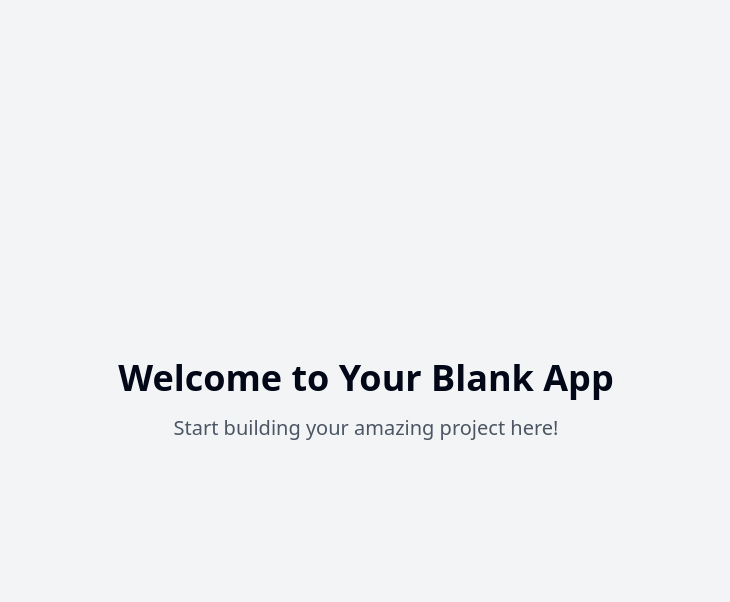
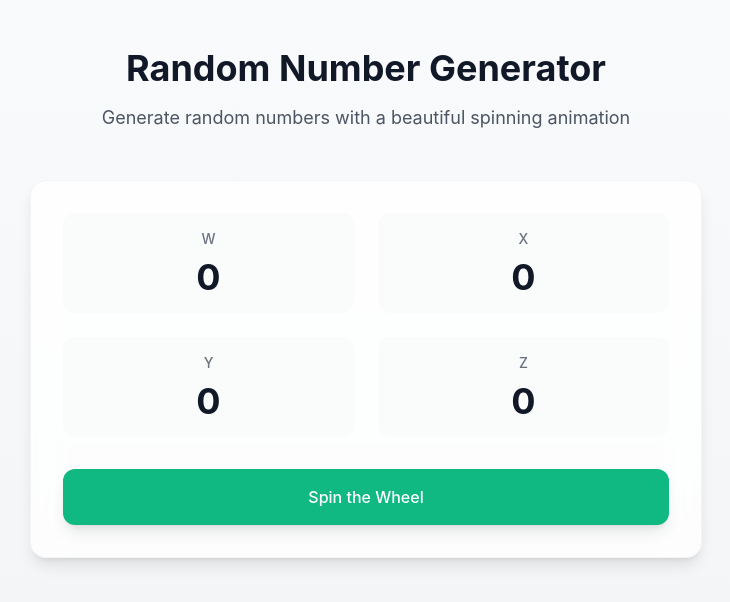
Before and after one commit to mmlxD/random-image-roulette, a React (Vite) app: page / in a window 1280 px wide. Shown: the top 602 px of the page, without its empty margins (274-1004 px from the left). Built offline with nearby package versions, Linux system fonts and the light colour scheme.

Commit message:
Add roulette application feature
Implement a web roulette application that rolls a dice to randomly generate numbers for "W", "X", "Y", and "Z". Include functionality to add new images for the roulette.
[skip gpt_engineer]

```diff
--- a/package.json
+++ b/package.json
@@ -45,6 +45,7 @@
     "cmdk": "^1.0.0",
     "date-fns": "^3.6.0",
     "embla-carousel-react": "^8.3.0",
+    "framer-motion": "^12.0.5",
     "input-otp": "^1.2.4",
     "lucide-react": "^0.462.0",
     "next-themes": "^0.3.0",
--- /dev/null
+++ b/src/components/History.tsx
@@ -0,0 +1,61 @@
+import { motion } from "framer-motion";
+
+interface HistoryEntry {
+  id: number;
+  timestamp: Date;
+  values: {
+    w: number;
+    x: number;
+    y: number;
+    z: number;
+  };
+}
+
+interface HistoryProps {
+  entries: HistoryEntry[];
+}
+
+export const History = ({ entries }: HistoryProps) => {
+  if (entries.length === 0) {
+    return null;
+  }
+
+  return (
+    <motion.div
+      initial={{ opacity: 0, y: 20 }}
+      animate={{ opacity: 1, y: 0 }}
+      className="w-full max-w-2xl mx-auto mt-8"
+    >
+      <div className="bg-white/80 backdrop-blur-lg rounded-2xl p-6 shadow-lg border border-gray-100">
+        <h2 className="text-xl font-semibold text-gray-900 mb-4">History</h2>
+        <div className="space-y-4">
+          {entries.map((entry, index) => (
+            <motion.div
+              key={entry.id}
+              initial={{ opacity: 0, x: -20 }}
+              animate={{ opacity: 1, x: 0 }}
+              transition={{ delay: index * 0.1 }}
+              className="flex items-center justify-between p-4 bg-gray-50/80 rounded-xl"
+            >
+              <div className="flex items-center space-x-4">
+                {Object.entries(entry.values).map(([key, value]) => (
+                  <div key={key} className="text-center">
+                    <span className="text-sm font-medium text-gray-500 block">
+                      {key.toUpperCase()}
+                    </span>
+                    <span className="text-lg font-semibold text-gray-900">
+                      {value}
+                    </span>
+                  </div>
+                ))}
+              </div>
+              <span className="text-sm text-gray-500">
+                {new Date(entry.timestamp).toLocaleTimeString()}
+              </span>
+            </motion.div>
+          ))}
+        </div>
+      </div>
+    </motion.div>
+  );
+};
--- /dev/null
+++ b/src/components/RouletteWheel.tsx
@@ -0,0 +1,86 @@
+import { useState, useEffect } from "react";
+import { motion, AnimatePresence } from "framer-motion";
+import { toast } from "sonner";
+
+interface RouletteWheelProps {
+  onSpinComplete: (values: { w: number; x: number; y: number; z: number }) => void;
+}
+
+export const RouletteWheel = ({ onSpinComplete }: RouletteWheelProps) => {
+  const [isSpinning, setIsSpinning] = useState(false);
+  const [numbers, setNumbers] = useState({ w: 0, x: 0, y: 0, z: 0 });
+
+  const generateRandomNumber = () => Math.floor(Math.random() * 100) + 1;
+
+  const spin = () => {
+    if (isSpinning) return;
+
+    setIsSpinning(true);
+    toast("Spinning the wheel...");
+
+    // Animate numbers changing rapidly
+    let iterations = 0;
+    const maxIterations = 20;
+    const interval = setInterval(() => {
+      setNumbers({
+        w: generateRandomNumber(),
+        x: generateRandomNumber(),
+        y: generateRandomNumber(),
+        z: generateRandomNumber(),
+      });
+
+      iterations++;
+      if (iterations >= maxIterations) {
+        clearInterval(interval);
+        const finalNumbers = {
+          w: generateRandomNumber(),
+          x: generateRandomNumber(),
+          y: generateRandomNumber(),
+          z: generateRandomNumber(),
+        };
+        setNumbers(finalNumbers);
+        setIsSpinning(false);
+        onSpinComplete(finalNumbers);
+        toast("Spin complete!");
+      }
+    }, 100);
+  };
+
+  return (
+    <div className="w-full max-w-2xl mx-auto">
+      <motion.div
+        className="bg-white/80 backdrop-blur-lg rounded-2xl p-8 shadow-lg border border-gray-100"
+        initial={{ scale: 0.9, opacity: 0 }}
+        animate={{ scale: 1, opacity: 1 }}
+        transition={{ duration: 0.3 }}
+      >
+        <div className="grid grid-cols-2 gap-6 mb-8">
+          {Object.entries(numbers).map(([key, value]) => (
+            <motion.div
+              key={key}
+              className="flex flex-col items-center p-4 bg-gray-50/80 rounded-xl"
+              animate={{ scale: isSpinning ? [1, 1.02, 1] : 1 }}
+              transition={{ duration: 0.2, repeat: isSpinning ? Infinity : 0 }}
+            >
+              <span className="text-sm font-medium text-gray-500 uppercase mb-2">
+                {key.toUpperCase()}
+              </span>
+              <span className="text-4xl font-bold text-gray-900">{value}</span>
+            </motion.div>
+          ))}
+        </div>
+
+        <motion.button
+          onClick={spin}
+          disabled={isSpinning}
+          className="w-full py-4 px-6 bg-emerald-500 text-white rounded-xl font-medium
+                   transition-all duration-200 hover:bg-emerald-600 disabled:opacity-50
+                   disabled:cursor-not-allowed shadow-lg hover:shadow-xl"
+          whileTap={{ scale: 0.98 }}
+        >
+          {isSpinning ? "Spinning..." : "Spin the Wheel"}
+        </motion.button>
+      </motion.div>
+    </div>
+  );
+};
--- a/src/pages/Index.tsx
+++ b/src/pages/Index.tsx
@@ -1,12 +1,59 @@
-// Update this page (the content is just a fallback if you fail to update the page)
+import { useState } from "react";
+import { RouletteWheel } from "@/components/RouletteWheel";
+import { History } from "@/components/History";
+import { motion } from "framer-motion";
+
+interface HistoryEntry {
+  id: number;
+  timestamp: Date;
+  values: {
+    w: number;
+    x: number;
+    y: number;
+    z: number;
+  };
+}
 
 const Index = () => {
+  const [history, setHistory] = useState<HistoryEntry[]>([]);
+
+  const handleSpinComplete = (values: { w: number; x: number; y: number; z: number }) => {
+    const newEntry: HistoryEntry = {
+      id: Date.now(),
+      timestamp: new Date(),
+      values,
+    };
+    setHistory((prev) => [newEntry, ...prev].slice(0, 10)); // Keep last 10 entries
+  };
+
   return (
-    <div className="min-h-screen flex items-center justify-center bg-gray-100">
-      <div className="text-center">
-        <h1 className="text-4xl font-bold mb-4">Welcome to Your Blank App</h1>
-        <p className="text-xl text-gray-600">Start building your amazing project here!</p>
-      </div>
+    <div className="min-h-screen bg-gradient-to-b from-gray-50 to-gray-100 py-12 px-4">
+      <motion.div
+        initial={{ opacity: 0, y: 20 }}
+        animate={{ opacity: 1, y: 0 }}
+        className="max-w-4xl mx-auto"
+      >
+        <div className="text-center mb-12">
+          <motion.h1
+            initial={{ opacity: 0, y: -20 }}
+            animate={{ opacity: 1, y: 0 }}
+            className="text-4xl font-bold text-gray-900 mb-4"
+          >
+            Random Number Generator
+          </motion.h1>
+          <motion.p
+            initial={{ opacity: 0, y: -20 }}
+            animate={{ opacity: 1, y: 0 }}
+            transition={{ delay: 0.1 }}
+            className="text-lg text-gray-600"
+          >
+            Generate random numbers with a beautiful spinning animation
+          </motion.p>
+        </div>
+
+        <RouletteWheel onSpinComplete={handleSpinComplete} />
+        <History entries={history} />
+      </motion.div>
     </div>
   );
 };
--- a/tailwind.config.ts
+++ b/tailwind.config.ts
@@ -12,85 +12,80 @@ export default {
   theme: {
     container: {
       center: true,
-			padding: '2rem',
+      padding: "2rem",
       screens: {
-				'2xl': '1400px'
-			}
+        "2xl": "1400px",
+      },
     },
     extend: {
+      fontFamily: {
+        sans: ["Inter", "sans-serif"],
+      },
       colors: {
-				border: 'hsl(var(--border))',
-				input: 'hsl(var(--input))',
-				ring: 'hsl(var(--ring))',
-				background: 'hsl(var(--background))',
-				foreground: 'hsl(var(--foreground))',
+        border: "hsl(var(--border))",
+        input: "hsl(var(--input))",
+        ring: "hsl(var(--ring))",
+        background: "hsl(var(--background))",
+        foreground: "hsl(var(--foreground))",
         primary: {
-					DEFAULT: 'hsl(var(--primary))',
-					foreground: 'hsl(var(--primary-foreground))'
+          DEFAULT: "hsl(var(--primary))",
+          foreground: "hsl(var(--primary-foreground))",
         },
         secondary: {
-					DEFAULT: 'hsl(var(--secondary))',
-					foreground: 'hsl(var(--secondary-foreground))'
+          DEFAULT: "hsl(var(--secondary))",
+          foreground: "hsl(var(--secondary-foreground))",
         },
         destructive: {
-					DEFAULT: 'hsl(var(--destructive))',
-					foreground: 'hsl(var(--destructive-foreground))'
+          DEFAULT: "hsl(var(--destructive))",
+          foreground: "hsl(var(--destructive-foreground))",
         },
         muted: {
-					DEFAULT: 'hsl(var(--muted))',
-					foreground: 'hsl(var(--muted-foreground))'
+          DEFAULT: "hsl(var(--muted))",
+          foreground: "hsl(var(--muted-foreground))",
         },
         accent: {
-					DEFAULT: 'hsl(var(--accent))',
-					foreground: 'hsl(var(--accent-foreground))'
+          DEFAULT: "hsl(var(--accent))",
+          foreground: "hsl(var(--accent-foreground))",
         },
         popover: {
-					DEFAULT: 'hsl(var(--popover))',
-					foreground: 'hsl(var(--popover-foreground))'
+          DEFAULT: "hsl(var(--popover))",
+          foreground: "hsl(var(--popover-foreground))",
         },
         card: {
-					DEFAULT: 'hsl(var(--card))',
-					foreground: 'hsl(var(--card-foreground))'
+          DEFAULT: "hsl(var(--card))",
+          foreground: "hsl(var(--card-foreground))",
         },
-				sidebar: {
-					DEFAULT: 'hsl(var(--sidebar-background))',
-					foreground: 'hsl(var(--sidebar-foreground))',
-					primary: 'hsl(var(--sidebar-primary))',
-					'primary-foreground': 'hsl(var(--sidebar-primary-foreground))',
-					accent: 'hsl(var(--sidebar-accent))',
-					'accent-foreground': 'hsl(var(--sidebar-accent-foreground))',
-					border: 'hsl(var(--sidebar-border))',
-					ring: 'hsl(var(--sidebar-ring))'
-				}
-			},
-			borderRadius: {
-				lg: 'var(--radius)',
-				md: 'calc(var(--radius) - 2px)',
-				sm: 'calc(var(--radius) - 4px)'
       },
       keyframes: {
-				'accordion-down': {
-					from: {
-						height: '0'
+        "accordion-down": {
+          from: { height: "0" },
+          to: { height: "var(--radix-accordion-content-height)" },
         },
-					to: {
-						height: 'var(--radix-accordion-content-height)'
-					}
+        "accordion-up": {
+          from: { height: "var(--radix-accordion-content-height)" },
+          to: { height: "0" },
         },
-				'accordion-up': {
-					from: {
-						height: 'var(--radix-accordion-content-height)'
+        spin: {
+          "0%": { transform: "rotate(0deg)" },
+          "100%": { transform: "rotate(360deg)" },
         },
-					to: {
-						height: '0'
-					}
-				}
+        "fade-in": {
+          "0%": { opacity: "0" },
+          "100%": { opacity: "1" },
+        },
+        "slide-up": {
+          "0%": { transform: "translateY(10px)", opacity: "0" },
+          "100%": { transform: "translateY(0)", opacity: "1" },
+        },
       },
       animation: {
-				'accordion-down': 'accordion-down 0.2s ease-out',
-				'accordion-up': 'accordion-up 0.2s ease-out'
-			}
-		}
+        "accordion-down": "accordion-down 0.2s ease-out",
+        "accordion-up": "accordion-up 0.2s ease-out",
+        spin: "spin 1s linear infinite",
+        "fade-in": "fade-in 0.3s ease-out",
+        "slide-up": "slide-up 0.3s ease-out",
+      },
+    },
   },
   plugins: [require("tailwindcss-animate")],
 } satisfies Config;
```
Also changed, not shown: 1 other file (tests, documents, lock files or other folders). Lines whose indentation alone changed are shown as unchanged.
